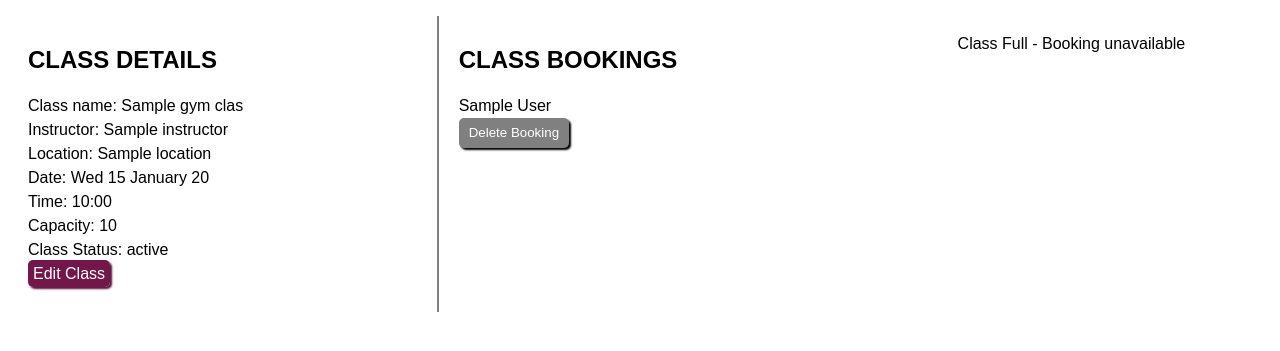
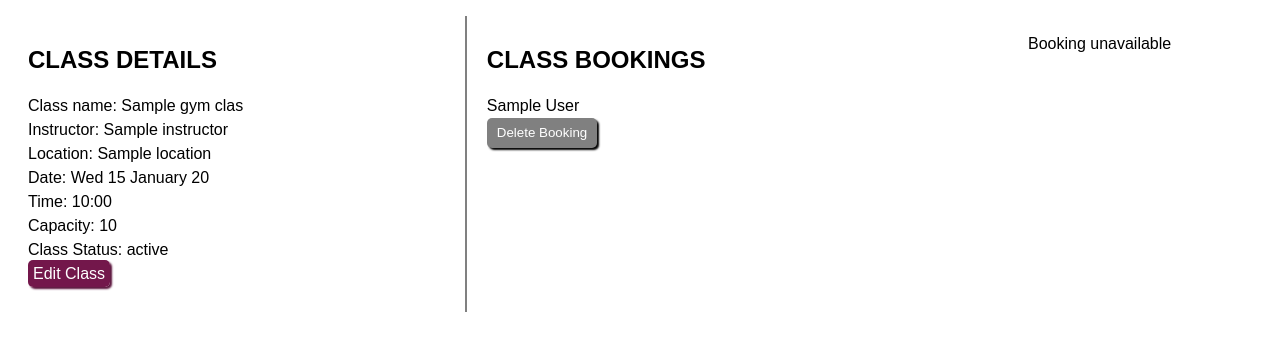
Before and after one commit to stephpaterson/python_project_gym_manager, a Flask app: template templates/gym_class/show.html in a window 1280 px wide. Shown: the part 137-488 px from the top of the page. Run offline with Flask 2, Linux system fonts and the light colour scheme; the template is opened without the code that fills it: most values are stand-ins (such as "Sample title", 1, 10 or a date in 2020).

Commit message:
fixed some styling

```diff
--- a/templates/gym_class/show.html
+++ b/templates/gym_class/show.html
@@ -24,23 +24,21 @@
     <section class="flex_show_bookings">
 
     <h2>Class Bookings</h2>
-
+    {% for booking in bookings %}
         <ul>
-        {% for booking in bookings %}
             <li>{{ booking.member.first_name }} {{ booking.member.last_name }}</li>
             <li>
                 <form action="/gym_classes/{{gym_class.id}}/bookings/{{ booking.id }}/delete" method="POST">
                     <button class="delete">Delete Booking</button>
                 </form>
             </li>
+        </ul>
     {% endfor %}
-    </ul>
-
     </section>
 
     <section class="flex_book_button">
         <ul>
-            {% if availability == True %}
+            {% if availability == True and gym_class.status == "active" %}
 
             <li>
                     <p><a class="book" href="/gym_classes/{{gym_class.id}}/bookings/new">Book a Place</a></p>
@@ -48,7 +46,7 @@
 
                 {% else %}
             <li>
-                Class Full - Booking unavailable
+                Booking unavailable
             </li>
             {% endif %}
         </ul>
--- a/templates/member/show.html
+++ b/templates/member/show.html
@@ -17,9 +17,8 @@
 
         <section class="flex_show_bookings">
             <h2>Member bookings</h2>
+            {% for booking in bookings %}
                 <ul>
-
-                {% for booking in bookings %}
                     <li>Class name: {{ booking.gym_class.name }}</li>
                     <li>Instructor: {{ booking.gym_class.instructor }}</li>
                     <li>Location: {{ booking.gym_class.location }}</li>
@@ -30,8 +29,8 @@
                             <button class="delete">Delete Booking</button>
                         </form>
                     </li>
+                </ul>
             {% endfor %}
-            </ul>
         </section>
 
         <section class="flex_book_button">
```
Lines whose indentation alone changed are shown as unchanged.
